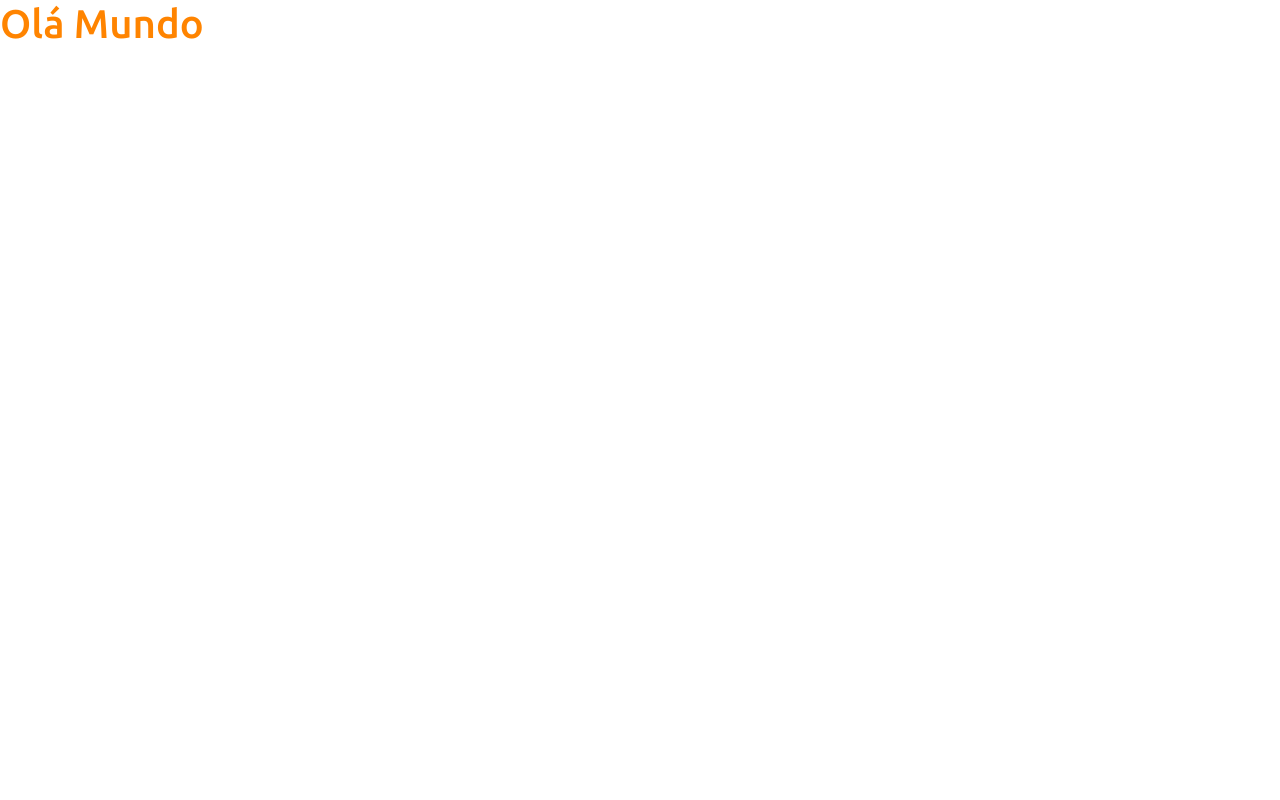
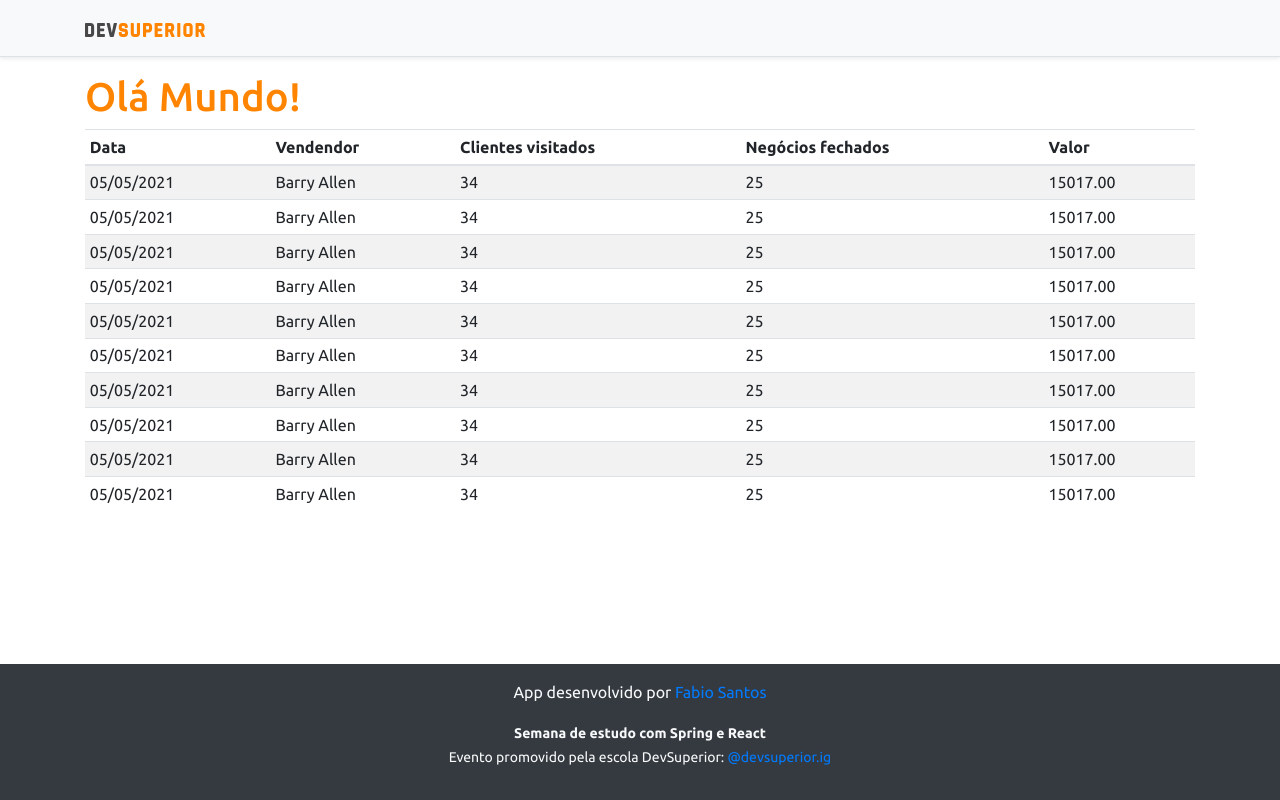
Before and after one commit to Brutos212/estudo-project-sds3, a React (Create React App) app in the folder frontend/: page / in a window 1280 px wide. Built offline with nearby package versions, Linux system fonts and the light colour scheme.

Commit message:
Basic static components

```diff
--- a/frontend/src/App.tsx
+++ b/frontend/src/App.tsx
@@ -1,8 +1,22 @@
+import DataTable from "components/DataTable";
+import Footer from "components/Footer";
+import NavBar from "components/NavBar";
+
+
+
 function App() {
   return (
-    <div className="text-primary">
-     <h1>Olá Mundo</h1>
-    </div>
+    <>
+      <NavBar />
+      <div className="container">
+        <h1 className="text-primary">Olá Mundo!</h1>
+
+        <DataTable />
+      </div>
+
+      <Footer />
+
+    </>
   );
 }
 
--- /dev/null
+++ b/frontend/src/components/DataTable/index.tsx
@@ -0,0 +1,92 @@
+const DataTable = () => {
+    return(
+        <div className="table-responsive">
+            <table className="table table-striped table-sm">
+                <thead>
+                    <tr>
+                        <th>Data</th>
+                        <th>Vendendor</th>
+                        <th>Clientes visitados</th>
+                        <th>Negócios fechados</th>
+                        <th>Valor</th>
+                    </tr>
+                </thead>
+                <tbody>
+                    <tr>
+                        <td>05/05/2021</td>
+                        <td>Barry Allen</td>
+                        <td>34</td>
+                        <td>25</td>
+                        <td>15017.00</td>
+                    </tr>
+                    <tr>
+                        <td>05/05/2021</td>
+                        <td>Barry Allen</td>
+                        <td>34</td>
+                        <td>25</td>
+                        <td>15017.00</td>
+                    </tr>
+                    <tr>
+                        <td>05/05/2021</td>
+                        <td>Barry Allen</td>
+                        <td>34</td>
+                        <td>25</td>
+                        <td>15017.00</td>
+                    </tr>
+                    <tr>
+                        <td>05/05/2021</td>
+                        <td>Barry Allen</td>
+                        <td>34</td>
+                        <td>25</td>
+                        <td>15017.00</td>
+                    </tr>
+                    <tr>
+                        <td>05/05/2021</td>
+                        <td>Barry Allen</td>
+                        <td>34</td>
+                        <td>25</td>
+                        <td>15017.00</td>
+                    </tr>
+                    <tr>
+                        <td>05/05/2021</td>
+                        <td>Barry Allen</td>
+                        <td>34</td>
+                        <td>25</td>
+                        <td>15017.00</td>
+                    </tr>
+                    <tr>
+                        <td>05/05/2021</td>
+                        <td>Barry Allen</td>
+                        <td>34</td>
+                        <td>25</td>
+                        <td>15017.00</td>
+                    </tr>
+                    <tr>
+                        <td>05/05/2021</td>
+                        <td>Barry Allen</td>
+                        <td>34</td>
+                        <td>25</td>
+                        <td>15017.00</td>
+                    </tr>
+                    <tr>
+                        <td>05/05/2021</td>
+                        <td>Barry Allen</td>
+                        <td>34</td>
+                        <td>25</td>
+                        <td>15017.00</td>
+                    </tr>
+                    <tr>
+                        <td>05/05/2021</td>
+                        <td>Barry Allen</td>
+                        <td>34</td>
+                        <td>25</td>
+                        <td>15017.00</td>
+                    </tr>
+                </tbody>
+            </table>
+        </div>
+
+    );
+}
+
+export default DataTable;
--- /dev/null
+++ b/frontend/src/components/Footer/index.tsx
@@ -0,0 +1,14 @@
+const Footer = () => {
+    return (
+        <footer className="footer mt-auto py-3 bg-dark">
+            <div className="container">
+                <p className="text-light">App desenvolvido por <a href="https://github.com/Brutos212" target="_blank" rel="noreferrer">Fabio Santos</a></p>
+                <p className="text-light"><small><strong>Semana de estudo com Spring e  React</strong><br />
+      Evento promovido pela escola DevSuperior: <a href="https://instagram.com/devsuperior.ig" target="_blank" rel="noreferrer">@devsuperior.ig</a></small></p>
+            </div>
+        </footer>
+    )
+
+}
+
+export default Footer;
--- /dev/null
+++ b/frontend/src/components/NavBar/index.tsx
@@ -0,0 +1,14 @@
+import ImgDsDark from 'assets/img/ds-dark.svg';
+const NavBar = () => {
+    return (
+        <div className="d-flex flex-column flex-md-row align-items-center p-3 px-md-4 mb-3 bg-light border-bottom shadow-sm">
+            <div className="container">
+                <nav className="my-2 my-md-0 mr-md-3">
+                    <img src={ImgDsDark} alt="DevEstudadndo" width="120"/>
+                </nav>
+            </div>
+        </div>
+    );
+}
+
+export default NavBar;
```
Also changed, not shown: frontend/src/assets/img/ds-dark.svg (added).
